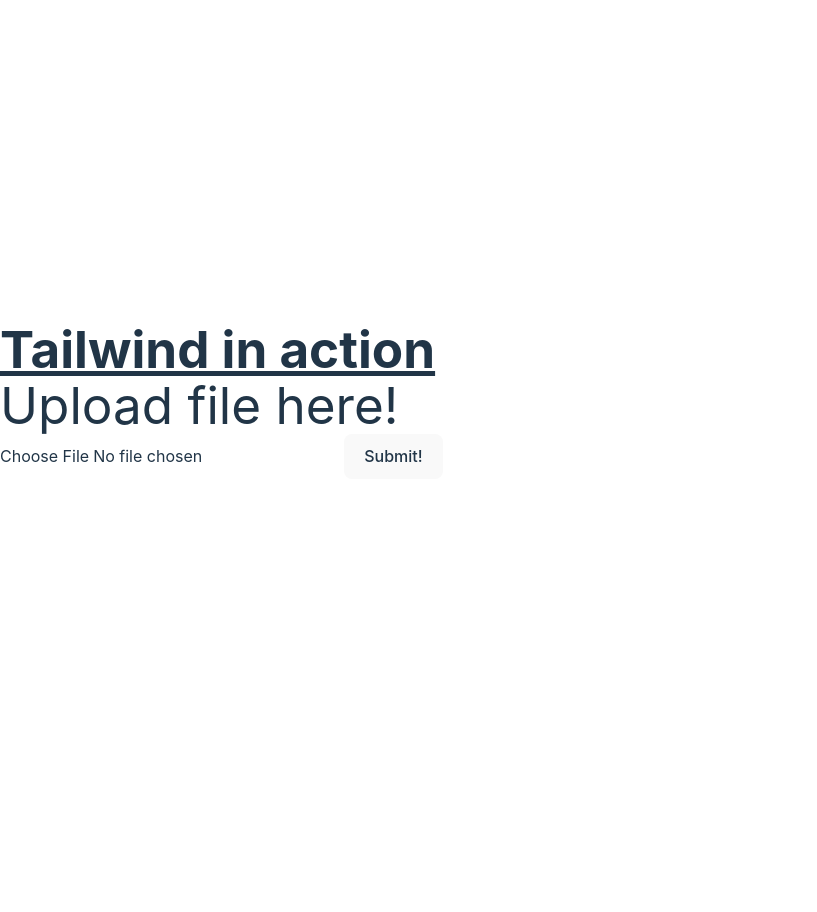
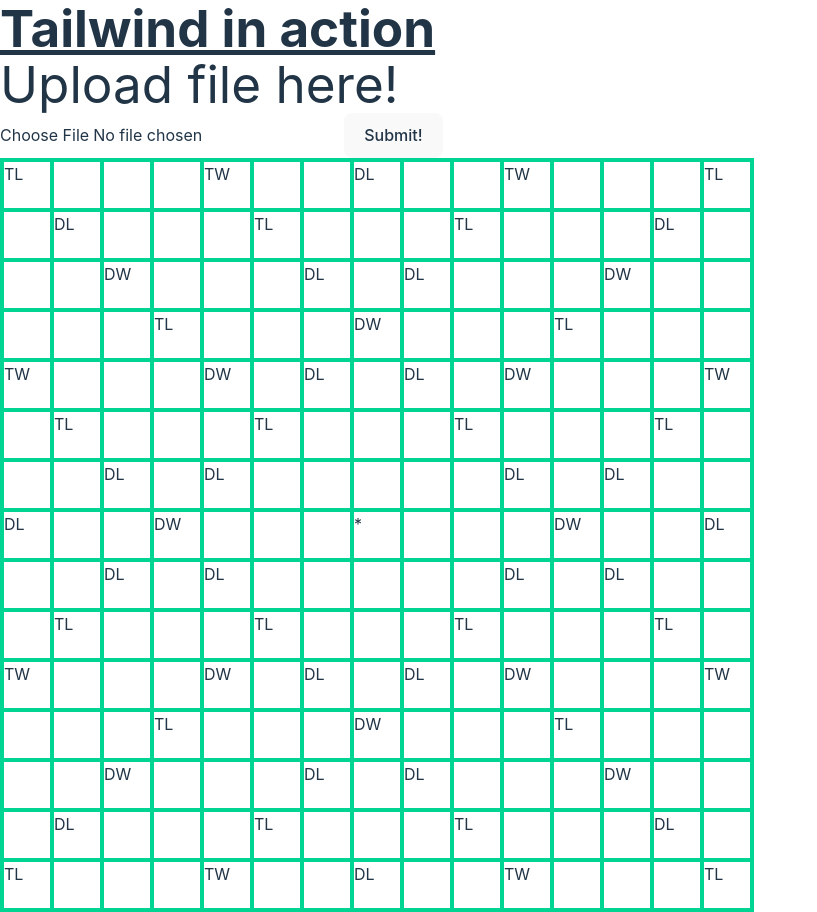
Before and after one commit to simonjbr/scrabblr, a React (Vite) app in the folder client/: page / in a window 1280 px wide. Shown: the whole page, without its empty margins (0-817 px from the left). Before the commit the page ends 800 px from the top, so only its background shows below. Built offline with nearby package versions, Linux system fonts and the light colour scheme.

Commit message:
Begun work on interactive board UI

```diff
--- /dev/null
+++ b/client/src/components/board/Board.jsx
@@ -0,0 +1,30 @@
+import { useState } from 'react';
+import { Square } from './Square';
+import { WORDFEUD_DEFAULT_BOARD } from '../../lib/constants';
+
+const createEmptyBoard = () => {
+	return Array.from({ length: 15 }, () => Array(15).fill(null));
+};
+
+export const Board = () => {
+	const [board, setBoard] = useState(createEmptyBoard());
+
+	return (
+		<div className="grid gridRows-15 border-2 border-emerald-400 w-fit">
+			{board.map((row, rowIndex) => (
+				<div key={rowIndex} className="flex flex-row">
+					{row.map((value, colIndex) => (
+						<div key={`${rowIndex}-${colIndex}`}>
+							<Square
+								value={value}
+								defaultValue={
+									WORDFEUD_DEFAULT_BOARD[rowIndex][colIndex]
+								}
+							/>
+						</div>
+					))}
+				</div>
+			))}
+		</div>
+	);
+};
--- /dev/null
+++ b/client/src/components/board/Square.jsx
@@ -0,0 +1,22 @@
+import { useState } from 'react';
+
+export const Square = ({ value, defaultValue }) => {
+	const [cell, setCell] = useState(value);
+
+	const handleInputChange = (InputValue) => {
+		setCell(InputValue);
+	};
+	return (
+		<div className="w-[50px] h-[50px] border-2 border-emerald-400">
+			<input
+				type="text"
+				onFocus={(e) => (e.target.value = '')}
+				onBlur={(e) => {
+					if (!e.target.value.length) e.target.value = defaultValue;
+				}}
+				onChange={(e) => handleInputChange(e.target.value)}
+				value={cell ? cell : defaultValue}
+			/>
+		</div>
+	);
+};
--- /dev/null
+++ b/client/src/lib/constants.js
@@ -0,0 +1,17 @@
+export const WORDFEUD_DEFAULT_BOARD = [
+	['TL', '', '', '', 'TW', '', '', 'DL', '', '', 'TW', '', '', '', 'TL'],
+	['', 'DL', '', '', '', 'TL', '', '', '', 'TL', '', '', '', 'DL', ''],
+	['', '', 'DW', '', '', '', 'DL', '', 'DL', '', '', '', 'DW', '', ''],
+	['', '', '', 'TL', '', '', '', 'DW', '', '', '', 'TL', '', '', ''],
+	['TW', '', '', '', 'DW', '', 'DL', '', 'DL', '', 'DW', '', '', '', 'TW'],
+	['', 'TL', '', '', '', 'TL', '', '', '', 'TL', '', '', '', 'TL', ''],
+	['', '', 'DL', '', 'DL', '', '', '', '', '', 'DL', '', 'DL', '', ''],
+	['DL', '', '', 'DW', '', '', '', '*', '', '', '', 'DW', '', '', 'DL'],
+	['', '', 'DL', '', 'DL', '', '', '', '', '', 'DL', '', 'DL', '', ''],
+	['', 'TL', '', '', '', 'TL', '', '', '', 'TL', '', '', '', 'TL', ''],
+	['TW', '', '', '', 'DW', '', 'DL', '', 'DL', '', 'DW', '', '', '', 'TW'],
+	['', '', '', 'TL', '', '', '', 'DW', '', '', '', 'TL', '', '', ''],
+	['', '', 'DW', '', '', '', 'DL', '', 'DL', '', '', '', 'DW', '', ''],
+	['', 'DL', '', '', '', 'TL', '', '', '', 'TL', '', '', '', 'DL', ''],
+	['TL', '', '', '', 'TW', '', '', 'DL', '', '', 'TW', '', '', '', 'TL'],
+];
--- a/client/src/pages/home/Home.jsx
+++ b/client/src/pages/home/Home.jsx
@@ -1,3 +1,4 @@
+import { Board } from '../../components/board/Board';
 import { ImageUploadForm } from '../../components/ImageUploadForm';
 
 export const Home = () => {
@@ -5,6 +6,7 @@
 		<div>
 			<h1 className="text-3xl font-bold underline">Tailwind in action</h1>
 			<ImageUploadForm />
+			<Board />
 		</div>
 	);
 };
```
